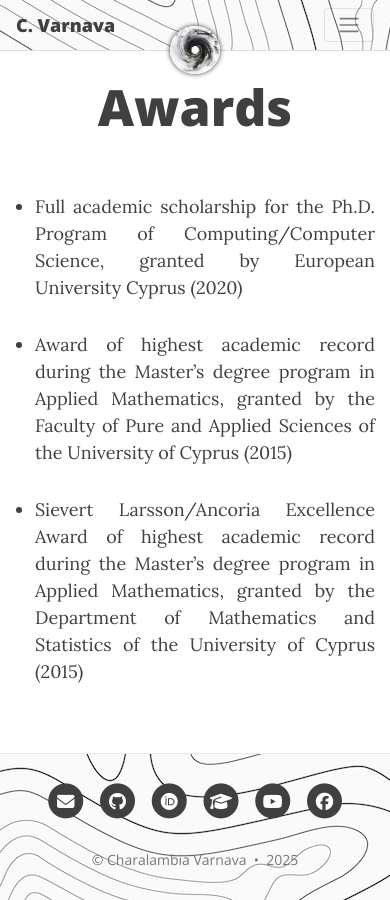
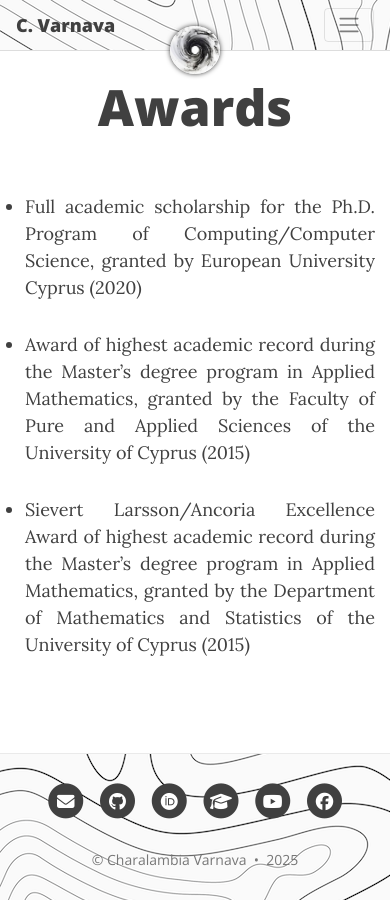
Before and after one commit to ch-var/ch-var.github.io, a Jekyll site: the page built from awards.html, in a window 390 px wide. Built offline with Jekyll 4.4.1, drawn with Linux system fonts in a browser that asks for light colours.

Commit message:
Update awards.html

```diff
--- a/awards.html
+++ b/awards.html
@@ -38,7 +38,7 @@ title: Awards
 
   @media (max-width: 767px) {
     .responsive-margin {
-      margin-left: -20px;
+      margin-left: -30px;
       margin-right: 0px;
     }
   }
```
